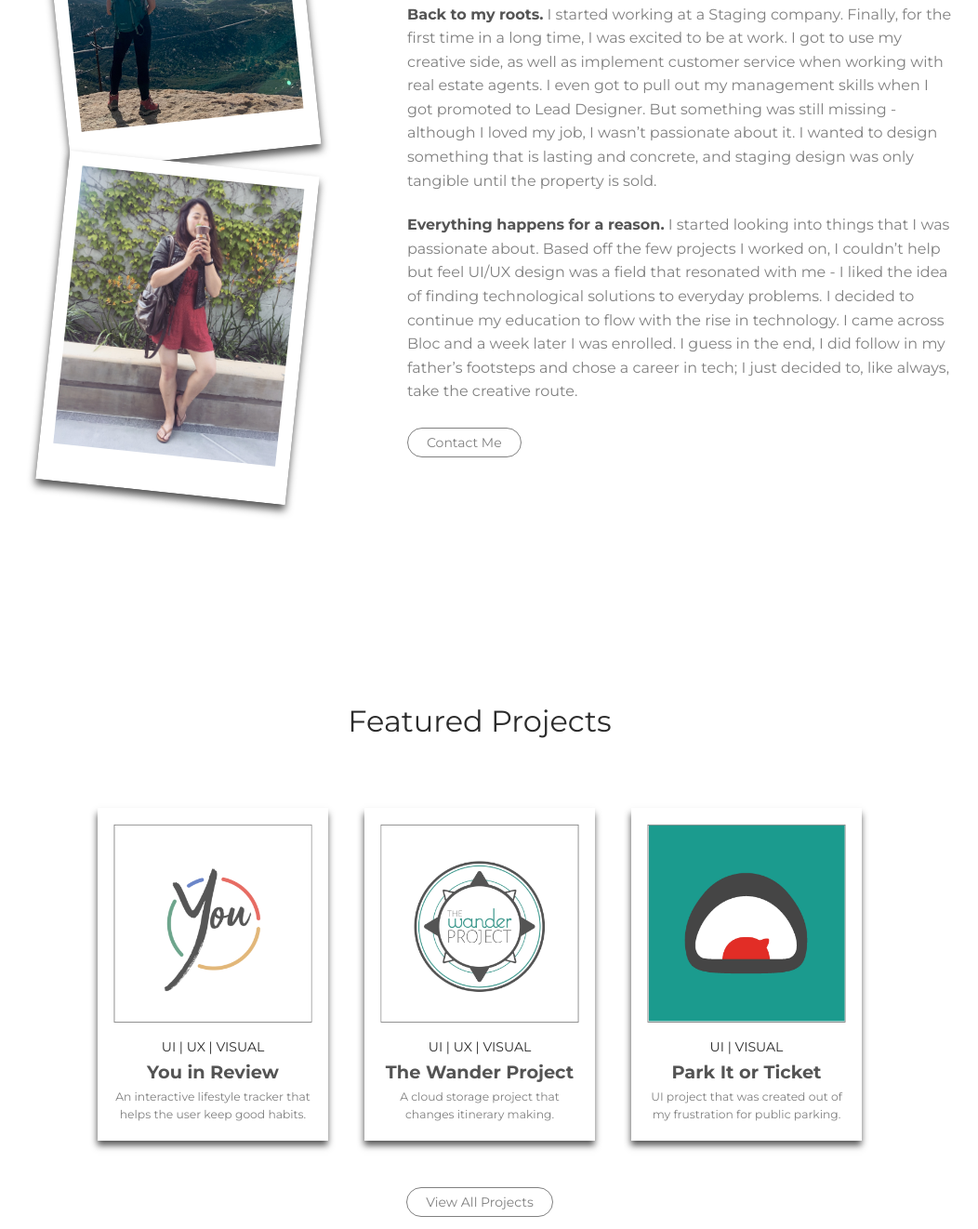
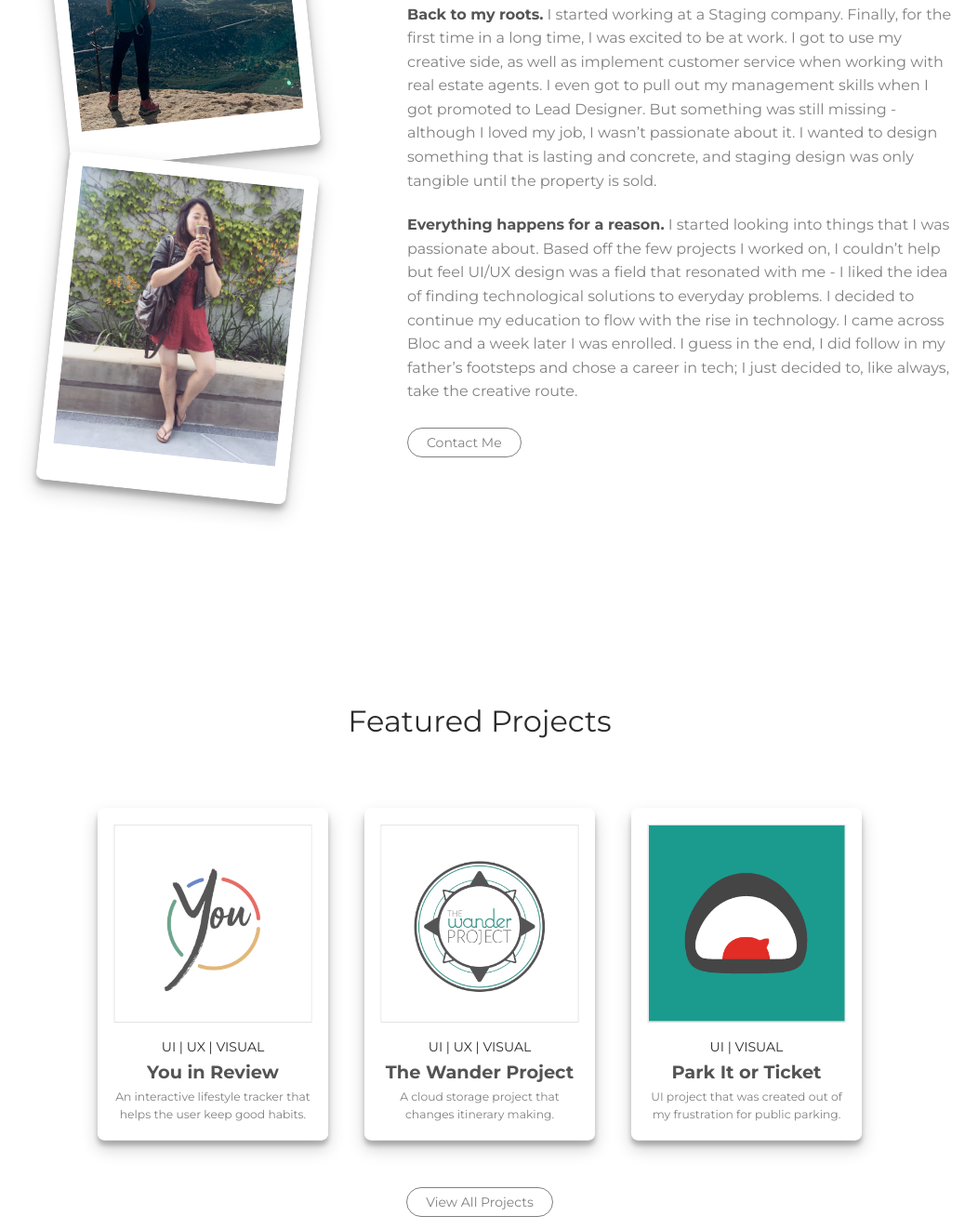
Before and after one commit to jesykaness/jesykaness.github.io, a plain HTML site: page about.html in a window 1280 px wide. Shown: the part 798-2120 px from the top of the page at 93% size, without its empty margins (124-1176 px from the left). Drawn offline with Linux system fonts and the light colour scheme.

Commit message:
cards aesthetic changes

```diff
--- a/styles/about.css
+++ b/styles/about.css
@@ -9,6 +9,7 @@
 }
 
 .hero_image img {
+  border-radius: 8px;
   object-fit: cover;
   overflow: hidden;
   width: 240px;
@@ -17,9 +18,7 @@
   padding: 15px 15px 40px;
   text-align: center;
   text-decoration: none;
-  -webkit-box-shadow: 0 6px 8px #545454;
-  -moz-box-shadow: 0 6px 8px #545454;
-  box-shadow: 0 6px 8px #545454;
+  box-shadow: 0 10px 20px rgba(0,0,0,0.19), 0 6px 6px rgba(0,0,0,0.23);
 }
 
 .image_right {
--- a/styles/main.css
+++ b/styles/main.css
@@ -103,13 +103,12 @@ i {
 
 .hello_image img {
   background: #ffffff;
+  border-radius: 8px;
   margin-left: 50px;
   padding: 15px 15px 40px;
   text-align: center;
   text-decoration: none;
-  -webkit-box-shadow: 0 6px 8px #545454;
-  -moz-box-shadow: 0 6px 8px #545454;
-  box-shadow: 0 6px 8px #545454;
+  box-shadow: 0 10px 20px rgba(0,0,0,0.19), 0 6px 6px rgba(0,0,0,0.23);
   -webkit-transform: rotate(-6deg);
   -moz-transform: rotate(-6deg);
 }
@@ -158,10 +157,9 @@ i {
 }
 
 .polaroid {
+  border-radius: 8px;
   padding: 5px;
-  -webkit-box-shadow: 0 6px 8px #545454;
-  -moz-box-shadow: 0 6px 8px #545454;
-  box-shadow: 0 6px 8px #545454;
+  box-shadow: 0 10px 20px rgba(0,0,0,0.19), 0 6px 6px rgba(0,0,0,0.23);
 }
 
 .polaroid_pic {
@@ -188,7 +186,7 @@ i {
 }
 
 .p_whitebkgd {
-  border: 1px solid #808080;
+  border: 1px solid #E0E0E0;
 }
 
 .p_featured {
--- a/styles/resume.css
+++ b/styles/resume.css
@@ -129,10 +129,9 @@ a.current:link {
 }
 
 .polaroid {
+  border-radius: 8px;
   padding: 5px;
-  -webkit-box-shadow: 0 6px 8px #545454;
-  -moz-box-shadow: 0 6px 8px #545454;
-  box-shadow: 0 6px 8px #545454;
+  box-shadow: 0 10px 20px rgba(0,0,0,0.19), 0 6px 6px rgba(0,0,0,0.23);
 }
 
 .polaroid_pic {
@@ -149,7 +148,7 @@ a.current:link {
 }
 
 .p_whitebkgd {
-  border: 1px solid #808080;
+  border: 1px solid #E0E0E0;
 }
 
 .p_featured {
```
Also changed, not shown: projects.html (+1 -1 lines), 8 other files.
